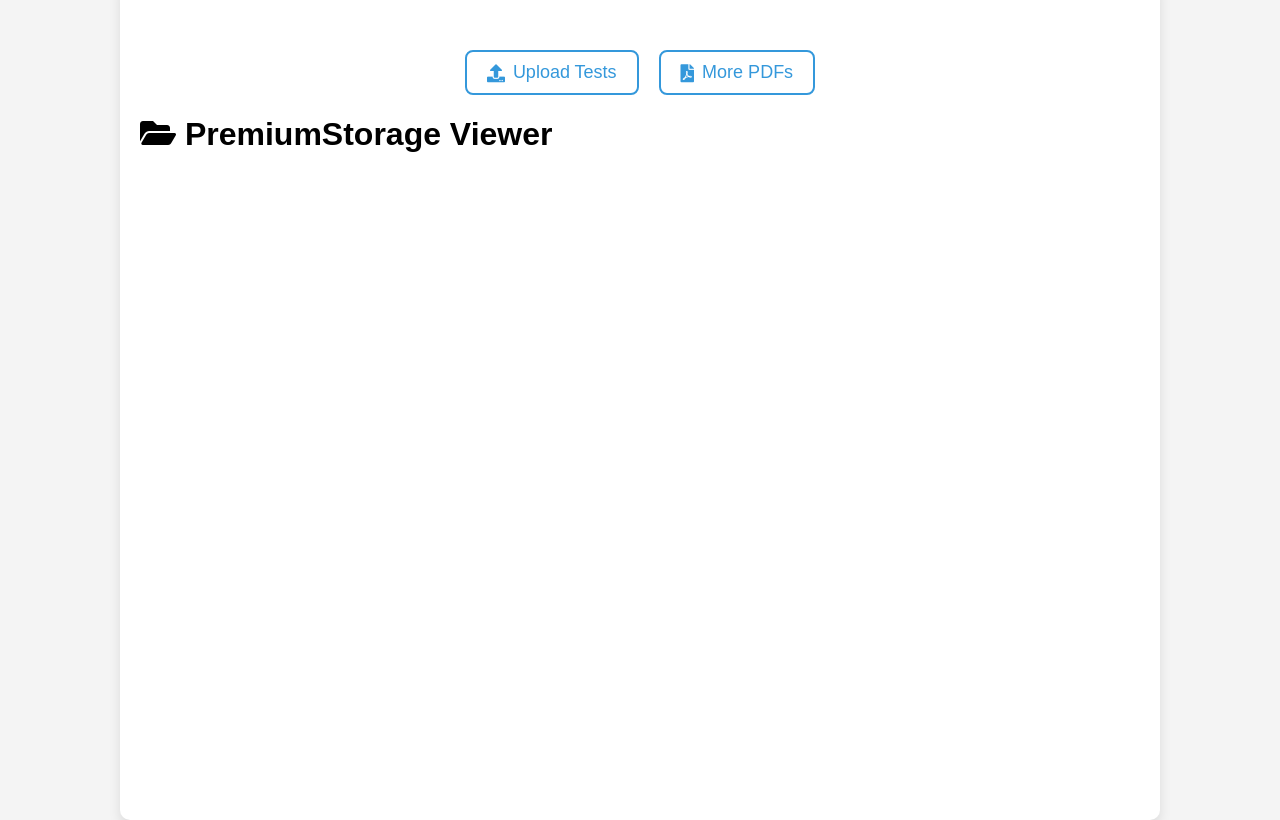
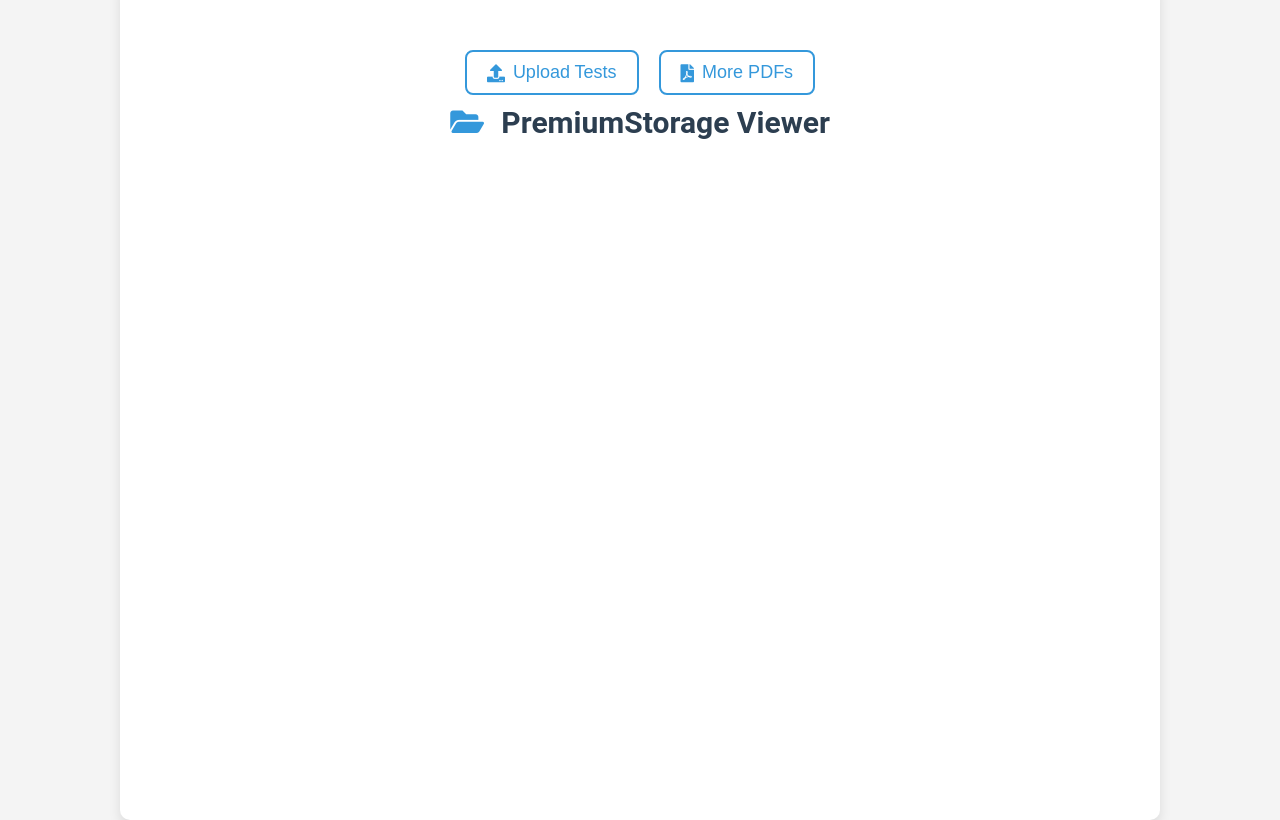
Before and after one commit to itzfew/Test-Series, a plain HTML site: page index.html in a window 1280 px wide. Drawn offline with Linux system fonts and the light colour scheme; no server answers.

Commit message:
Update index.html

```diff
--- a/index.html
+++ b/index.html
@@ -16,6 +16,20 @@
             align-items: center;
             height: 100vh;
         }
+
+h1 {
+  font-family: 'Roboto', sans-serif; /* Applying the custom font */
+  font-size: 30px; /* Setting the font size */
+  font-weight: bold; /* Making the text bold */
+  color: #2c3e50; /* Dark color for the text */
+  text-align: center; /* Centering the text */
+  margin-top: 10px; /* Adding some margin on top */
+}
+
+h1 i {
+  margin-right: 10px; /* Adding space between the icon and text */
+  color: #3498db; /* Icon color */
+}
 
         .container {
             background: #ffffff;
```
